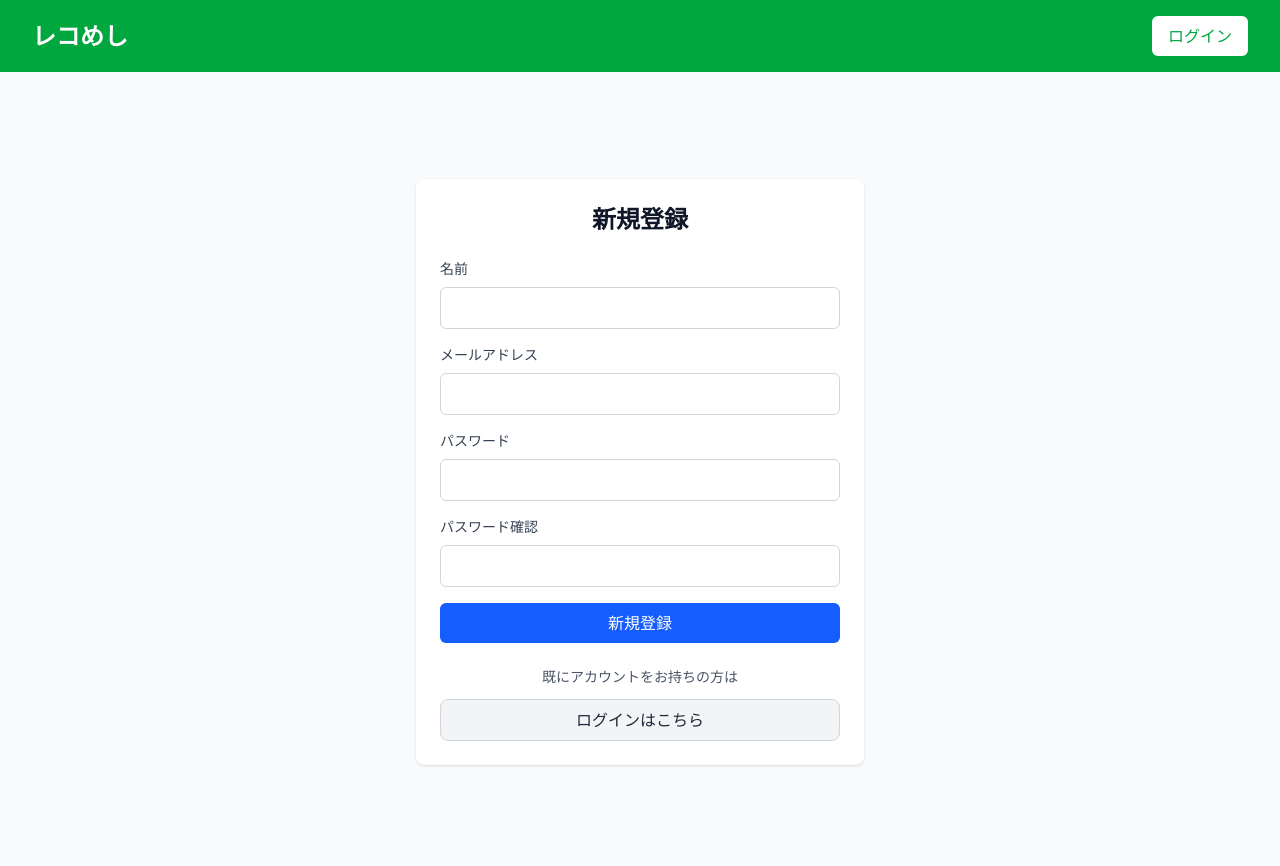
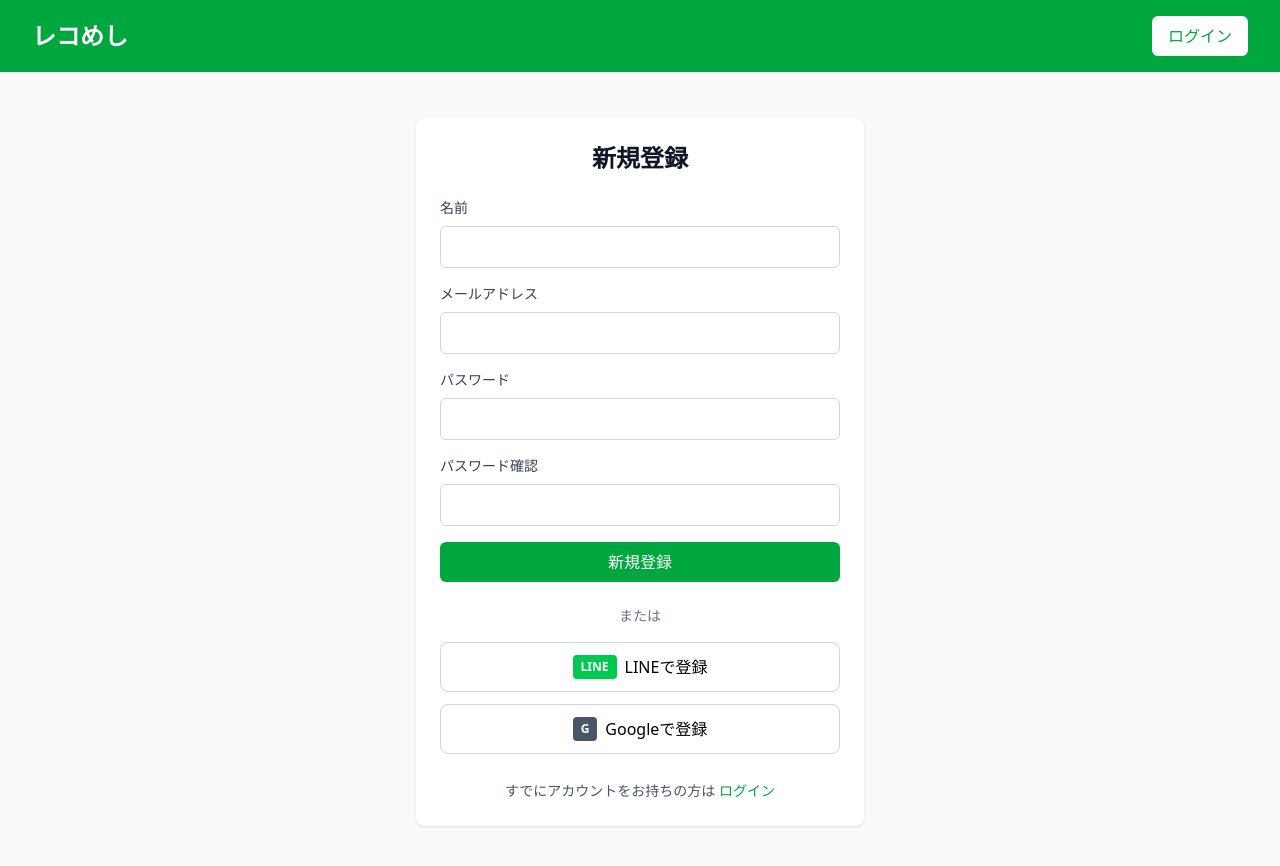
Before and after one commit to Otoriha/Reco_Meshi, a React (Vite) app in the folder frontend/: page /signup in a window 1280 px wide. Shown: the top 866 px of the page. Built offline with nearby package versions, Linux system fonts and the light colour scheme; no server answers.

Commit message:
ログイン、サインアップ修正

```diff
--- a/frontend/src/App.tsx
+++ b/frontend/src/App.tsx
@@ -3,7 +3,7 @@ import Login from './pages/Auth/Login'
 import Signup from './pages/Auth/Signup'
 import Header from './components/Header'
 import { AuthProvider } from './contexts/AuthContext'
-import { BrowserRouter, Routes, Route } from 'react-router-dom'
+import { BrowserRouter, Routes, Route, useNavigate } from 'react-router-dom'
 import Ingredients from './pages/Ingredients/Ingredients'
 import RecipeHistory from './pages/RecipeHistory/RecipeHistory'
 import Settings from './pages/Settings/Settings'
@@ -17,13 +17,14 @@ import NotFound from './components/NotFound'
 type AuthMode = 'login' | 'signup';
 
 function AppContent() {
+  const navigate = useNavigate()
 
   const handleSwitchToLogin = () => {
-    // 今はルーティングベースなので何もしない
+    navigate('/login')
   }
 
   const handleSwitchToSignup = () => {
-    // 今はルーティングベースなので何もしない
+    navigate('/signup')
   }
 
   const handleSignupSuccess = () => {
@@ -39,7 +40,6 @@ function AppContent() {
 
   return (
     <div className="min-h-screen bg-gray-100">
-      <BrowserRouter>
         <Header onAuthModeChange={handleAuthModeChange} />
         <main>
           <Routes>
@@ -74,7 +74,6 @@ function AppContent() {
             <Route path="*" element={<NotFound />} />
           </Routes>
         </main>
-      </BrowserRouter>
     </div>
   )
 }
@@ -82,7 +81,9 @@ function AppContent() {
 function App() {
   return (
     <AuthProvider>
-      <AppContent />
+      <BrowserRouter>
+        <AppContent />
+      </BrowserRouter>
     </AuthProvider>
   )
 }
--- a/frontend/src/pages/Auth/Login.tsx
+++ b/frontend/src/pages/Auth/Login.tsx
@@ -80,7 +80,7 @@ const Login: React.FC<LoginProps> = ({ onSwitchToSignup }) => {
               onChange={(e) => setEmail(e.target.value)}
               required
               disabled={isLoading}
-              className="w-full px-3 py-2 border border-gray-300 rounded-md focus:outline-none focus:ring-2 focus:ring-blue-500 disabled:bg-gray-100"
+              className="w-full px-3 py-2 border border-gray-300 rounded-md focus:outline-none focus:ring-2 focus:ring-green-500 disabled:bg-gray-100"
             />
           </div>
           <div>
@@ -97,7 +97,7 @@ const Login: React.FC<LoginProps> = ({ onSwitchToSignup }) => {
                 required
                 autoComplete="current-password"
                 disabled={isLoading}
-                className="w-full px-3 py-2 pr-10 border border-gray-300 rounded-md focus:outline-none focus:ring-2 focus:ring-blue-500 disabled:bg-gray-100"
+                className="w-full px-3 py-2 pr-10 border border-gray-300 rounded-md focus:outline-none focus:ring-2 focus:ring-green-500 disabled:bg-gray-100"
               />
               <button
                 type="button"
@@ -122,21 +122,46 @@ const Login: React.FC<LoginProps> = ({ onSwitchToSignup }) => {
           <button
             type="submit"
             disabled={isLoading}
-            className="w-full bg-blue-600 text-white py-2 px-4 rounded-md hover:bg-blue-700 focus:outline-none focus:ring-2 focus:ring-blue-500 disabled:bg-gray-400 disabled:cursor-not-allowed"
+            className="w-full bg-green-600 text-white py-2 px-4 rounded-md hover:bg-green-700 focus:outline-none focus:ring-2 focus:ring-green-500 disabled:bg-gray-400 disabled:cursor-not-allowed"
           >
             {isLoading ? 'ログイン中...' : 'ログイン'}
           </button>
         </form>
-        <div className="mt-6 text-center">
-          <div className="text-sm text-gray-600 mb-3">
-            アカウントをお持ちでない方は
-          </div>
+        {/* または区切り */}
+        <div className="mt-6 mb-4">
+          <div className="text-center text-sm text-gray-500 mb-4">または</div>
+
+          {/* LINEログインボタン */}
+          <button
+            type="button"
+            className="w-full bg-white border border-gray-300 py-3 px-4 rounded-lg hover:bg-gray-50 transition-colors font-medium mb-3 flex items-center justify-center"
+            disabled={isLoading}
+          >
+            <span className="bg-green-500 text-white px-2 py-1 rounded text-xs font-bold mr-2">LINE</span>
+            LINEでログイン
+          </button>
+
+          {/* Googleログインボタン */}
+          <button
+            type="button"
+            className="w-full bg-white border border-gray-300 py-3 px-4 rounded-lg hover:bg-gray-50 transition-colors font-medium mb-6 flex items-center justify-center"
+            disabled={isLoading}
+          >
+            <span className="bg-gray-600 text-white px-2 py-1 rounded text-xs font-bold mr-2">G</span>
+            Googleでログイン
+          </button>
+        </div>
+
+        {/* サインアップ画面への切り替え */}
+        <div className="text-center">
+          <span className="text-sm text-gray-600">アカウントをお持ちでない方は </span>
           <button
             type="button"
             onClick={onSwitchToSignup}
-            className="w-full bg-gray-100 text-gray-800 py-2 px-4 rounded-lg hover:bg-gray-200 transition-colors font-medium border border-gray-300"
+            className="text-sm text-green-600 hover:underline"
+            disabled={isLoading}
           >
-            新規登録はこちら
+            新規登録
           </button>
         </div>
       </div>
--- a/frontend/src/pages/Auth/Signup.tsx
+++ b/frontend/src/pages/Auth/Signup.tsx
@@ -207,7 +207,7 @@ const Signup: React.FC<SignupProps> = ({ onSwitchToLogin, onSignupSuccess }) =>
               value={formData.name}
               onChange={handleInputChange}
               onBlur={handleInputBlur}
-              className={`w-full px-3 py-2 border rounded-md focus:outline-none focus:ring-2 focus:ring-blue-500 ${
+              className={`w-full px-3 py-2 border rounded-md focus:outline-none focus:ring-2 focus:ring-green-500 ${
                 errors.name ? 'border-red-300' : 'border-gray-300'
               }`}
               disabled={isLoading}
@@ -228,7 +228,7 @@ const Signup: React.FC<SignupProps> = ({ onSwitchToLogin, onSignupSuccess }) =>
               value={formData.email}
               onChange={handleInputChange}
               onBlur={handleInputBlur}
-              className={`w-full px-3 py-2 border rounded-md focus:outline-none focus:ring-2 focus:ring-blue-500 ${
+              className={`w-full px-3 py-2 border rounded-md focus:outline-none focus:ring-2 focus:ring-green-500 ${
                 errors.email ? 'border-red-300' : 'border-gray-300'
               }`}
               disabled={isLoading}
@@ -249,7 +249,7 @@ const Signup: React.FC<SignupProps> = ({ onSwitchToLogin, onSignupSuccess }) =>
               value={formData.password}
               onChange={handleInputChange}
               onBlur={handleInputBlur}
-              className={`w-full px-3 py-2 border rounded-md focus:outline-none focus:ring-2 focus:ring-blue-500 ${
+              className={`w-full px-3 py-2 border rounded-md focus:outline-none focus:ring-2 focus:ring-green-500 ${
                 errors.password ? 'border-red-300' : 'border-gray-300'
               }`}
               disabled={isLoading}
@@ -270,7 +270,7 @@ const Signup: React.FC<SignupProps> = ({ onSwitchToLogin, onSignupSuccess }) =>
               value={formData.passwordConfirmation}
               onChange={handleInputChange}
               onBlur={handleInputBlur}
-              className={`w-full px-3 py-2 border rounded-md focus:outline-none focus:ring-2 focus:ring-blue-500 ${
+              className={`w-full px-3 py-2 border rounded-md focus:outline-none focus:ring-2 focus:ring-green-500 ${
                 errors.passwordConfirmation ? 'border-red-300' : 'border-gray-300'
               }`}
               disabled={isLoading}
@@ -284,28 +284,51 @@ const Signup: React.FC<SignupProps> = ({ onSwitchToLogin, onSignupSuccess }) =>
           <button
             type="submit"
             disabled={isLoading || !!successMessage}
-            className={`w-full py-2 px-4 rounded-md focus:outline-none focus:ring-2 focus:ring-blue-500 ${
+            className={`w-full py-2 px-4 rounded-md focus:outline-none focus:ring-2 focus:ring-green-500 ${
               isLoading || successMessage
                 ? 'bg-gray-400 cursor-not-allowed'
-                : 'bg-blue-600 hover:bg-blue-700'
+                : 'bg-green-600 hover:bg-green-700'
             } text-white`}
           >
             {isLoading ? '登録中...' : '新規登録'}
           </button>
         </form>
 
+        {/* または区切り */}
+        <div className="mt-6 mb-4">
+          <div className="text-center text-sm text-gray-500 mb-4">または</div>
+
+          {/* LINE登録ボタン */}
+          <button
+            type="button"
+            className="w-full bg-white border border-gray-300 py-3 px-4 rounded-lg hover:bg-gray-50 transition-colors font-medium mb-3 flex items-center justify-center"
+            disabled={isLoading}
+          >
+            <span className="bg-green-500 text-white px-2 py-1 rounded text-xs font-bold mr-2">LINE</span>
+            LINEで登録
+          </button>
+
+          {/* Google登録ボタン */}
+          <button
+            type="button"
+            className="w-full bg-white border border-gray-300 py-3 px-4 rounded-lg hover:bg-gray-50 transition-colors font-medium mb-6 flex items-center justify-center"
+            disabled={isLoading}
+          >
+            <span className="bg-gray-600 text-white px-2 py-1 rounded text-xs font-bold mr-2">G</span>
+            Googleで登録
+          </button>
+        </div>
+
         {/* ログイン画面への切り替え */}
-        <div className="mt-6 text-center">
-          <div className="text-sm text-gray-600 mb-3">
-            既にアカウントをお持ちの方は
-          </div>
+        <div className="text-center">
+          <span className="text-sm text-gray-600">すでにアカウントをお持ちの方は </span>
           <button
             type="button"
             onClick={onSwitchToLogin}
-            className="w-full bg-gray-100 text-gray-800 py-2 px-4 rounded-lg hover:bg-gray-200 transition-colors font-medium border border-gray-300"
+            className="text-sm text-green-600 hover:underline"
             disabled={isLoading}
           >
-            ログインはこちら
+            ログイン
           </button>
         </div>
       </div>
```
